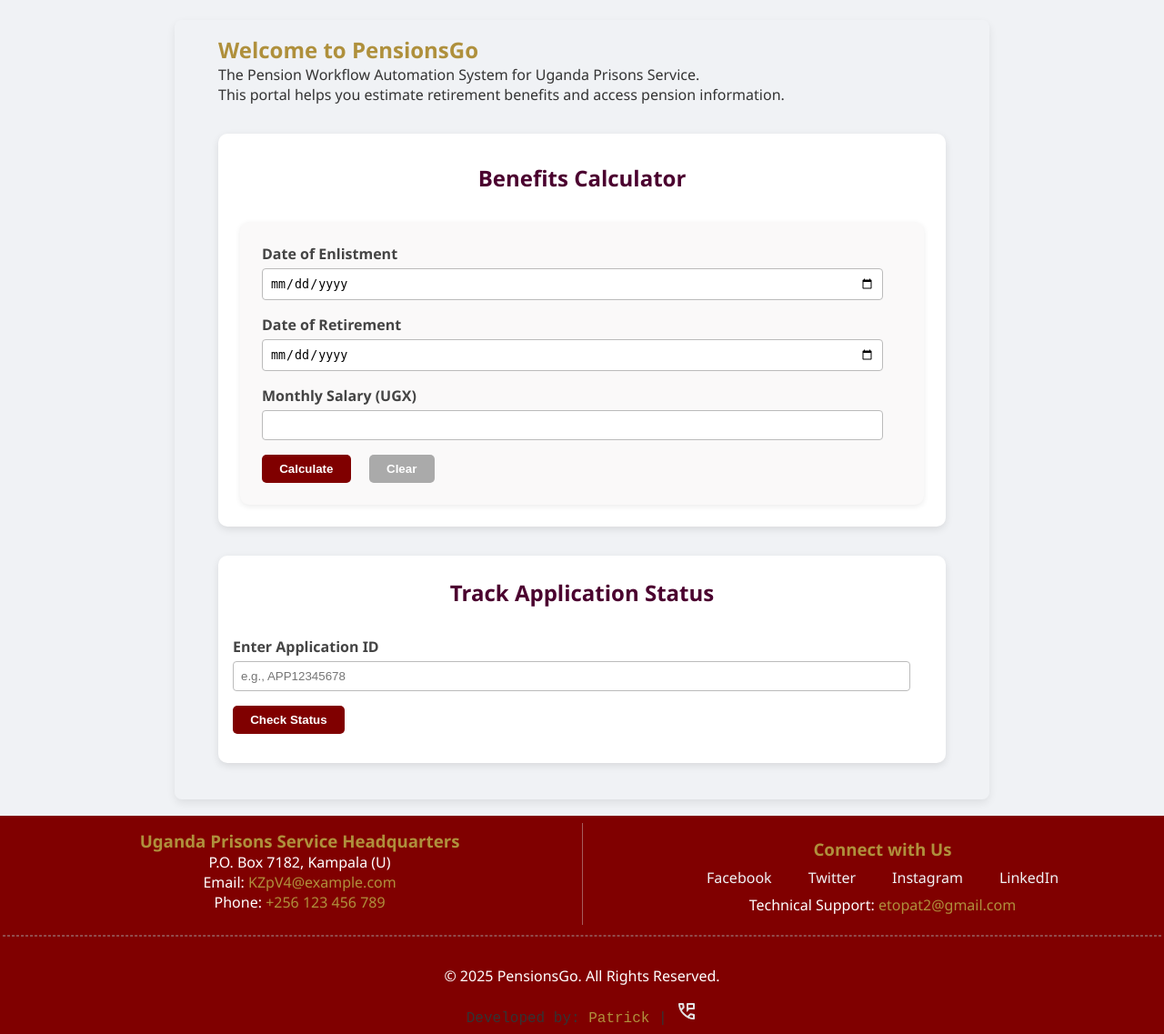
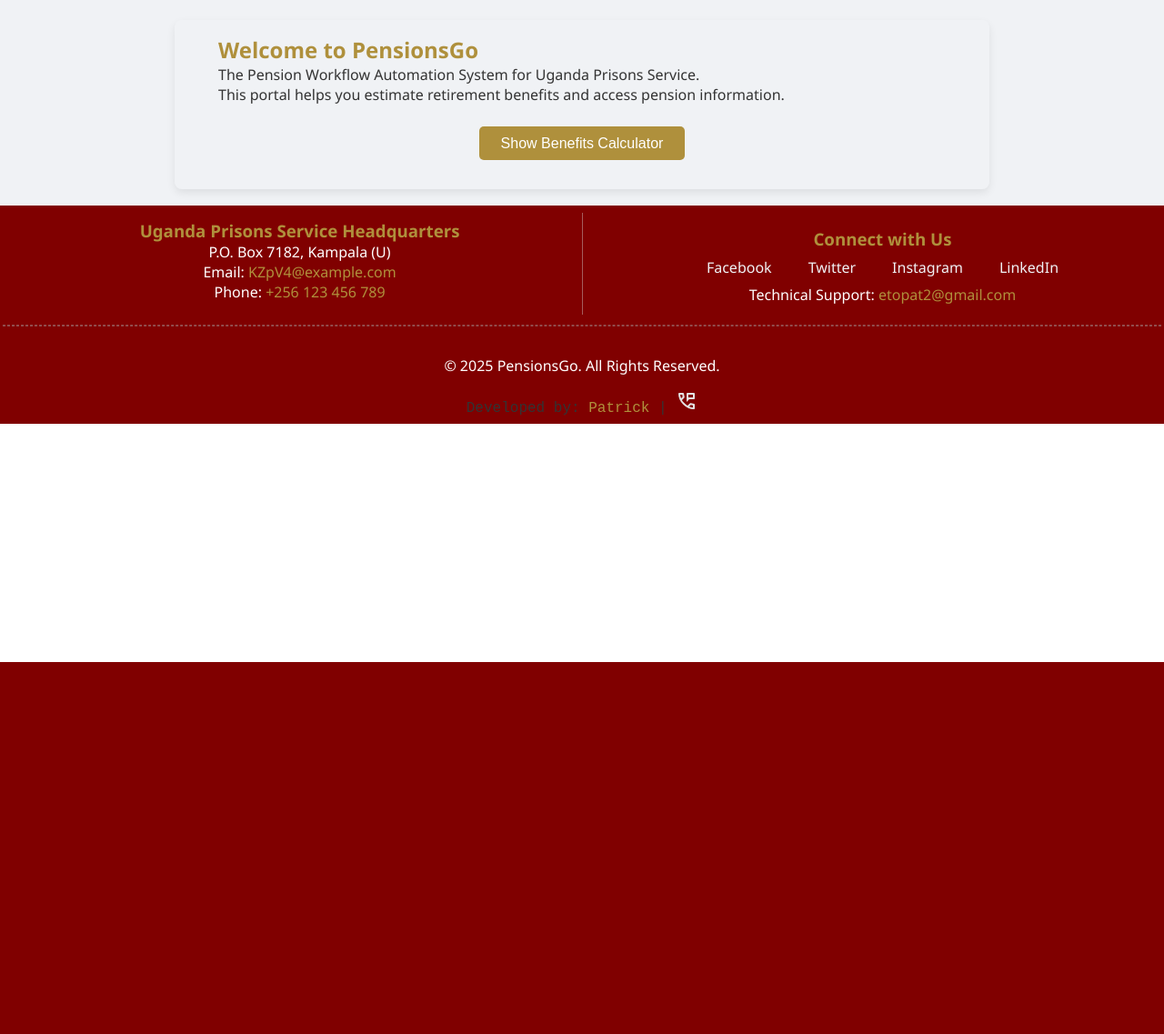
Before and after one commit to etopat/PensionApp, a PHP site: page /frontend/index.html in a window 1280 px wide. Shown: the part 72-1209 px from the top of the page at 91% size. After the commit the page ends 800 px from the top, so only its background shows below. Run offline with PHP 8.4, Linux system fonts and the light colour scheme.

Commit message:
Restructured index.html to hide calculator and track sections on first load and included a button to toggle between them and smooth fade-in and fade-out transitions when switching between the Calculator and Tracker sections.

```diff
--- a/frontend/css/forms.css
+++ b/frontend/css/forms.css
@@ -92,3 +92,81 @@
 .btn.btn-reset:hover {
     background: var(--muted-dark);
 }
+
+/* ===== Toggle Button Styles ===== */
+.toggle-btn-wrapper {
+  text-align: center;
+  margin: 1.5rem 0;
+}
+
+.toggle-btn {
+  background-color: var(--accent-color);
+  color: #fff;
+  border: none;
+  padding: 0.6rem 1.5rem;
+  font-size: 1rem;
+  border-radius: 5px;
+  cursor: pointer;
+  transition: all 0.3s ease;
+}
+
+.toggle-btn:hover {
+  background-color: var(--secondary-color);
+  transform: scale(1.05);
+}
+
+.hidden {
+  display: none !important;
+}
+
+/* ===== Fade Transition Styles ===== */
+.calculator-section {
+  opacity: 1;
+  transform: translateY(0);
+  transition: opacity 0.4s ease, transform 0.4s ease;
+}
+
+.hidden {
+  display: none !important;
+}
+
+.fade-in {
+  display: block !important;
+  opacity: 0;
+  transform: translateY(15px);
+  animation: fadeIn 0.5s forwards ease;
+}
+
+.fade-out {
+  opacity: 1;
+  transform: translateY(0);
+  animation: fadeOut 0.3s forwards ease;
+}
+
+@keyframes fadeIn {
+  from {
+    opacity: 0;
+    transform: translateY(15px);
+  }
+  to {
+    opacity: 1;
+    transform: translateY(0);
+  }
+}
+
+@keyframes fadeOut {
+  from {
+    opacity: 1;
+    transform: translateY(0);
+  }
+  to {
+    opacity: 0;
+    transform: translateY(15px);
+  }
+}
+
+@media (max-width: 768px) {
+  .fade-in, .fade-out {
+    transition: opacity 0.6s ease, transform 0.6s ease;
+  }
+}
--- a/frontend/index.html
+++ b/frontend/index.html
@@ -1,36 +1,15 @@
 <!DOCTYPE html>
 <html lang="en" data-theme="light">
-
 <head>
   <meta charset="UTF-8" />
   <meta name="viewport" content="width=device-width, initial-scale=1.0" />
   <meta http-equiv="X-UA-Compatible" content="IE=edge" />
+  <title>PensionsGo – Uganda Prisons Pension Portal</title>
 
-    <!-- SEO Meta Tags -->
-    <title>PensionsGo – Uganda Prisons Pension Portal</title>
-    <meta name="title" content="PensionsGo – Uganda Prisons Pension Portal" />
-    <meta name="description"
-        content="PensionsGo is a web-based platform that streamlines pension processing, retirement benefits estimation, file tracking, and budgeting for the Uganda Prisons Service." />
-    <meta name="keywords"
-        content="PensionsGo, Uganda Prisons Service, pension system, retirement calculator, pension automation, pension benefits, public service retirement" />
+  <!-- SEO Metadata -->
+  <meta name="description" content="PensionsGo is a web-based platform that streamlines pension processing, benefits estimation, and application tracking for the Uganda Prisons Service." />
+  <meta name="keywords" content="PensionsGo, Uganda Prisons Service, pension calculator, retirement, workflow automation" />
   <meta name="author" content="Uganda Prisons ICT Unit" />
-    <meta name="robots" content="index, follow" />
-    <link rel="canonical" href="https://example.com/index.html" />
-
-    <!-- Open Graph Tags -->
-    <meta property="og:type" content="website" />
-    <meta property="og:url" content="https://example.com/" />
-    <meta property="og:title" content="PensionsGo – Uganda Prisons Pension Portal" />
-    <meta property="og:description"
-        content="Calculate pension benefits, track applications, and manage workflows for retirement processing in Uganda Prisons Service." />
-    <meta property="og:image" content="https://example.com/assets/images/og-preview.png" />
-
-    <!-- Twitter Card -->
-    <meta name="twitter:card" content="summary_large_image" />
-    <meta name="twitter:title" content="PensionsGo – Uganda Prisons Pension Portal" />
-    <meta name="twitter:description"
-        content="Digital pension workflow and calculator system for the Uganda Prisons Service." />
-    <meta name="twitter:image" content="https://example.com/assets/images/og-preview.png" />
 
   <!-- Favicon -->
   <link rel="icon" href="assets/icons/favicon.ico" type="image/x-icon" />
@@ -46,23 +25,27 @@
   <script defer src="js/track-status.js"></script>
   <script type="module" src="js/main.js"></script>
   <script defer src="js/menu_toggle.js"></script>
+  <script defer src="js/toggle-sections.js"></script>
 </head>
 
 <body>
-    <!-- Header Section: populated by JS -->
-
+  <!-- Header injected dynamically -->
   <main>
     <div class="main-wrapper">
-
       <!-- Welcome Section -->
       <section class="main-info">
         <h2>Welcome to PensionsGo</h2>
         <p>The Pension Workflow Automation System for Uganda Prisons Service.</p>
         <p>This portal helps you estimate retirement benefits and access pension information.</p>
+
+        <!-- Toggle Button -->
+        <div class="toggle-btn-wrapper">
+          <button id="toggleSectionBtn" class="toggle-btn">Show Benefits Calculator</button>
+        </div>
       </section>
 
-            <!-- Benefits Calculator Section -->
-            <section class="calculator-section">
+      <!-- Benefits Calculator Section (Initially Hidden) -->
+      <section class="calculator-section hidden" id="calculatorSection">
         <h2>Benefits Calculator</h2>
         <form id="benefitsForm">
           <div class="form-group">
@@ -82,9 +65,7 @@
             <button type="reset" class="btn btn-reset">Clear</button>
           </div>
         </form>
-            </section>
 
-            <!-- Results Section -->
         <section id="results" class="hidden">
           <h3>Results</h3>
           <p><strong>Length of Service:</strong> <span id="lengthOfService"></span></p>
@@ -93,9 +74,10 @@
           <p><strong>Expected Monthly Pension:</strong> <span id="expectedMonthlyPension"></span></p>
           <p><strong>Expected Full Pension:</strong> <span id="expectedFullPension"></span></p>
         </section>
+      </section>
 
-            <!-- Track Application Status Section -->
-            <section class="calculator-section track-section">
+      <!-- Track Application Status Section (Initially Hidden) -->
+      <section class="calculator-section hidden" id="trackSection">
         <h2>Track Application Status</h2>
         <form id="trackForm">
           <div class="form-group">
@@ -108,12 +90,9 @@
         </form>
         <div id="trackingResult" class="tracking-result"></div>
       </section>
-
     </div>
   </main>
 
-    <!-- Footer Section: populated by JS -->
-
+  <!-- Footer injected dynamically -->
 </body>
-
 </html>
--- /dev/null
+++ b/frontend/js/toggle-sections.js
@@ -0,0 +1,32 @@
+document.addEventListener("DOMContentLoaded", () => {
+  const toggleBtn = document.getElementById("toggleSectionBtn");
+  const calculator = document.getElementById("calculatorSection");
+  const tracker = document.getElementById("trackSection");
+
+  let showingCalculator = false;
+
+  const showSection = (sectionToShow, sectionToHide) => {
+    sectionToHide.classList.remove("fade-in");
+    sectionToHide.classList.add("fade-out");
+    setTimeout(() => {
+      sectionToHide.classList.add("hidden");
+      sectionToHide.classList.remove("fade-out");
+      sectionToShow.classList.remove("hidden");
+      requestAnimationFrame(() => {
+        sectionToShow.classList.add("fade-in");
+      });
+    }, 300);
+  };
+
+  toggleBtn.addEventListener("click", () => {
+    showingCalculator = !showingCalculator;
+
+    if (showingCalculator) {
+      showSection(calculator, tracker);
+      toggleBtn.textContent = "Show Application Tracker";
+    } else {
+      showSection(tracker, calculator);
+      toggleBtn.textContent = "Show Benefits Calculator";
+    }
+  });
+});
```
Lines whose indentation alone changed are shown as unchanged.
